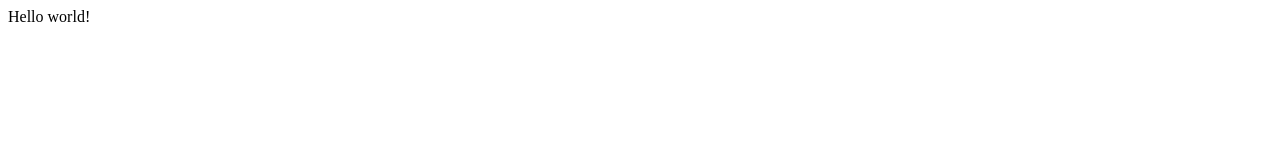
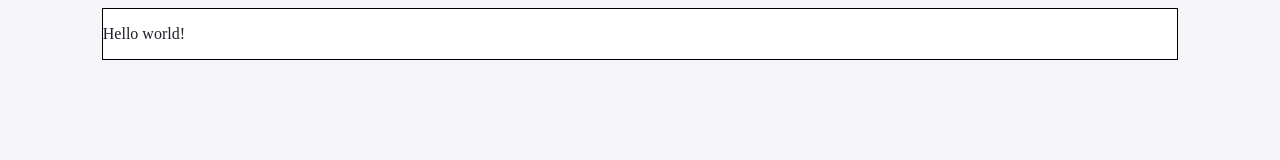
Before and after one commit to jfarrelly27/jfarrelly-hw6, a plain HTML site: page index.html in a window 1280 px wide. Drawn offline with Linux system fonts and the light colour scheme.

Commit message:
added centered div for content

```diff
--- a/css/stylesheet.css
+++ b/css/stylesheet.css
@@ -0,0 +1,11 @@
+body {
+    background: #f5f5fa;
+    color: #1f1f29;
+}
+
+.container {
+width: 85%;
+margin: auto;
+background-color: white;
+border: 1px solid black;
+}
--- a/index.html
+++ b/index.html
@@ -1,11 +1,15 @@
 <!DOCTYPE html>
-<html lang=“en”>
+
+<html lang="en">
 <head>
-<meta charset=“utf-8”>
-<title> Git Test Page </title>
-<link rel="stylesheet" type="text/css" href="./css/stylesheet.css" />
+  <meta charset="utf-8" />
+  <title>Git Test Page</title>
+  <link rel="stylesheet" type="text/css" href="./css/stylesheet.css" />
 </head>
+
 <body>
-Hello world!
+  <div class="container">
+    <p>Hello world!</p>
+  </div>
 </body>
 </html>
```
